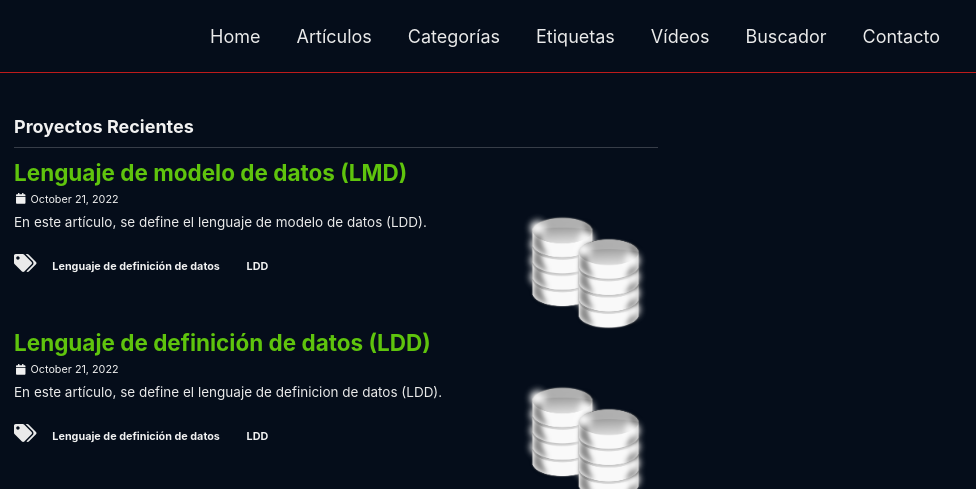
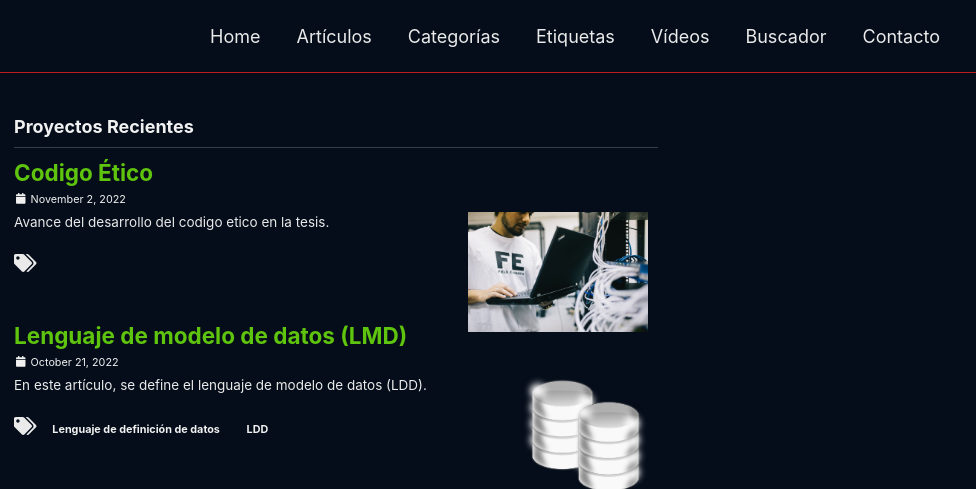
Before and after one commit to Abr4ha/Abr4ha.github.io, a plain HTML site: page index.html in a window 1280 px wide. Shown: the top 489 px of the page, 304-1280 px from the left. Drawn offline with Linux system fonts and the light colour scheme.

Commit message:
Update index.html
Agregando al main index la direccion de codigo etico

```diff
--- a/index.html
+++ b/index.html
@@ -93,6 +93,23 @@
           <div class="list__item">
             <article class="archive__item" itemscope itemtype="https://schema.org/CreativeWork">
               <h2 class="archive__item-title" itemprop="headline">
+                <a href="/CEtico" rel="permalink">Codigo Ético</a>
+              </h2>
+              <p class="page__meta">
+                <i class="fa fa-fw fa-calendar" aria-hidden="true"></i> <time datetime="2020-02-10T00:00:00+00:00">November 2, 2022 </time>&emsp;
+              </p>
+              <p class="archive__item-excerpt" itemprop="description">
+                <img src="/assets/images/CEtico/Princ.jpg" alt="" style="float: right;margin-right:10px; margin-left:20px; margin-bottom:10px; height:120px;">
+                Avance del desarrollo del codigo etico en la tesis.
+              </p>
+              <i class="fas fa-tags"></i>
+              <!--a href="/tags/#LDD" class="page__meta btn" rel="tag">Lenguaje de definición de datos</a>
+              <a href="/tags/#LDD" class="page__meta btn" rel="tag">LDD</a-->
+            </article>
+          </div>
+          <div class="list__item">
+            <article class="archive__item" itemscope itemtype="https://schema.org/CreativeWork">
+              <h2 class="archive__item-title" itemprop="headline">
                 <a href="/LMD" rel="permalink">Lenguaje de modelo de datos (LMD)</a>
               </h2>
               <p class="page__meta">
```
